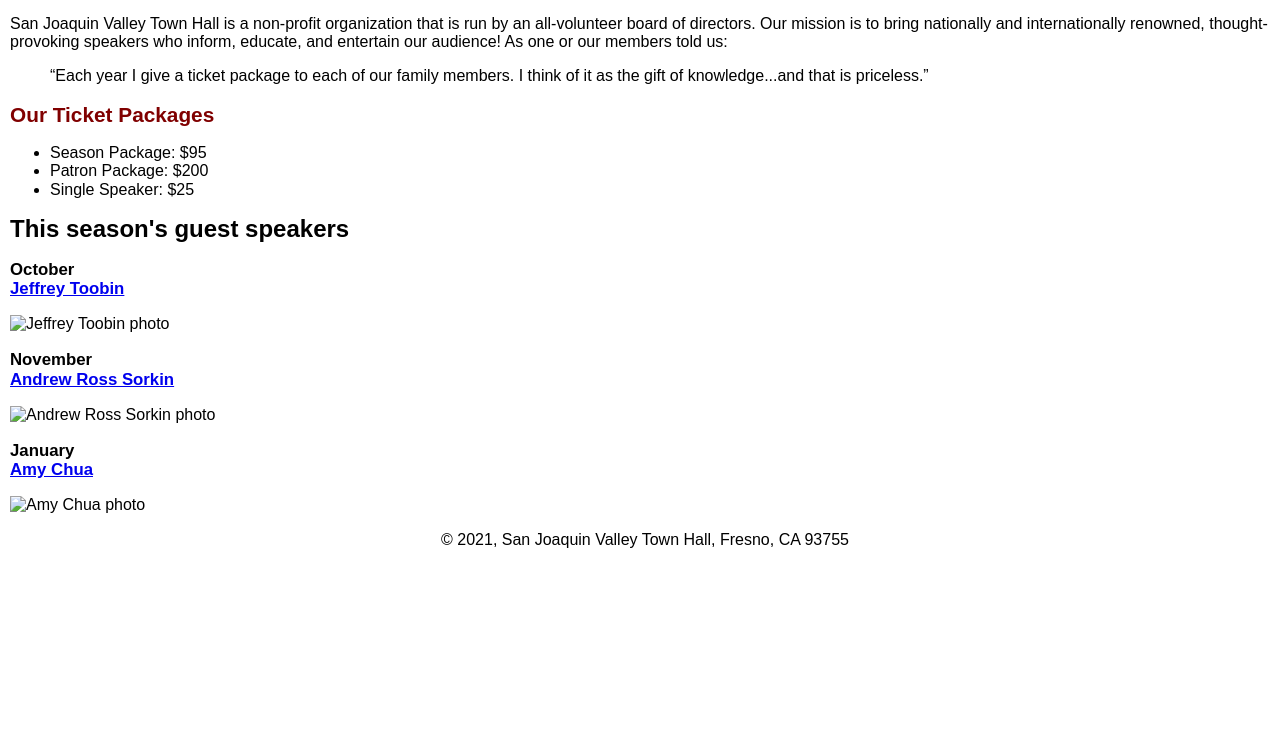
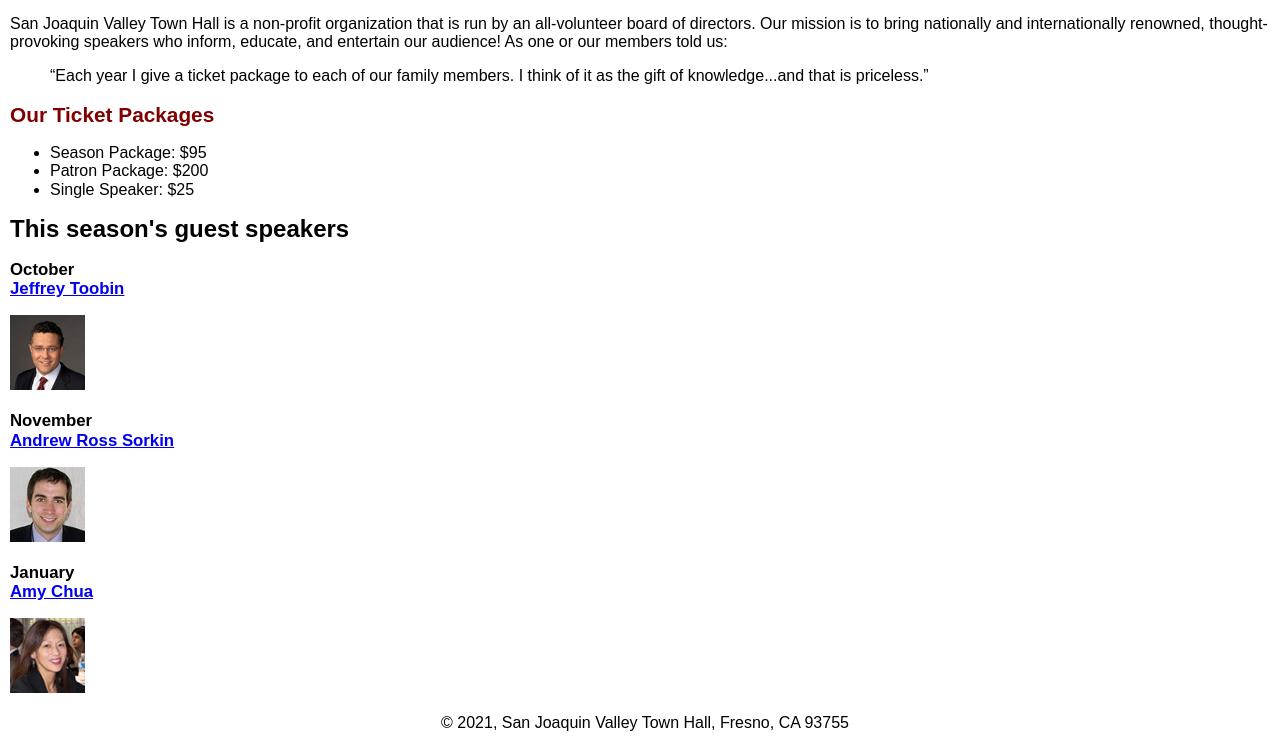
Before and after one commit to Sd247NJIT/A10, a plain HTML site: page index.html in a window 1280 px wide. Shown: the part 150-898 px from the top of the page. Before the commit the page ends 800 px from the top, so only its background shows below. Drawn offline with nearby package versions, Linux system fonts and the light colour scheme; files that its build step writes are made by us from their sources.

Commit message:
Update index.html

```diff
--- a/index.html
+++ b/index.html
@@ -59,7 +59,7 @@
 <body>
 
   <header>
-		<img src="images/town_hall_logo.gif" alt="Town Hall logo" height="80">
+		<img src="town_hall_logo.gif" alt="Town Hall logo" height="80">
 		<h2>San Joaquin Valley Town Hall</h2>
 		<h3>Celebrating our <span class="shadow">75<sup>th</sup></span> Year</h3>
 	</header>
@@ -83,11 +83,11 @@
 
 		<h1>This season's guest speakers</h1>
 		<h3>October<br><a href="speakers/toobin.html">Jeffrey Toobin</a></h3>
-		<img src="images/toobin75.jpg" alt="Jeffrey Toobin photo">
+		<img src="toobin75.jpg" alt="Jeffrey Toobin photo">
 		<h3>November<br><a href="speakers/sorkin.html">Andrew Ross Sorkin</a></h3>
-		<img src="images/sorkin75.jpg" alt="Andrew Ross Sorkin photo">
+		<img src="sorkin75.jpg" alt="Andrew Ross Sorkin photo">
 		<h3>January<br><a href="speakers/chua.html">Amy Chua</a></h3>
-		<img src="images/chua75.jpg" alt="Amy Chua photo">
+		<img src="chua75.jpg" alt="Amy Chua photo">
 
   </main>
 	<footer>
```
